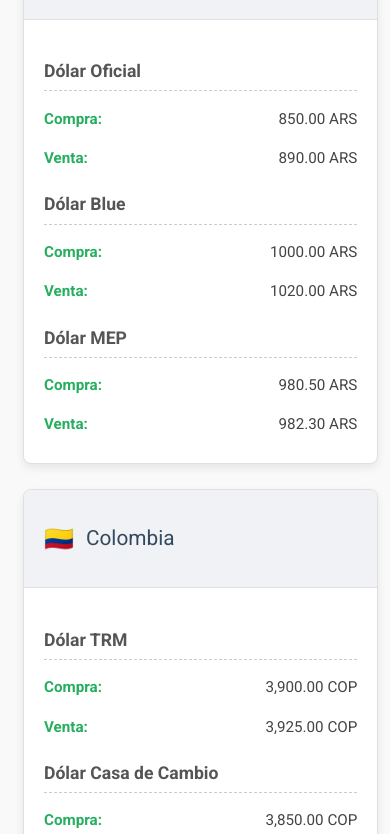
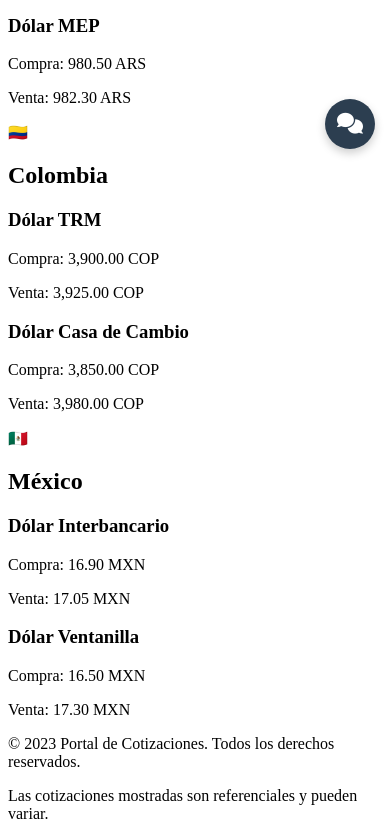
Before and after one commit to martroal/cotizador, a plain HTML site: page index.html in a window 390 px wide. Shown: the part 680-1514 px from the top of the page. Drawn offline with Linux system fonts and the light colour scheme.

Commit message:
Update style.css

```diff
--- a/style.css
+++ b/style.css
@@ -1,170 +1,161 @@
-CSS (style.css):
-/* Reset básico y configuración global */
-* {
-    margin: 0;
-    padding: 0;
-    box-sizing: border-box;
+/* ... (Estilos anteriores sin cambios) ... */
+
+/* --- Estilos para el Chat Pop-up --- */
+.chat-toggle-btn {
+    position: fixed;
+    bottom: 25px;
+    right: 25px;
+    background-color: #2c3e50; /* Color principal oscuro */
+    color: white;
+    border: none;
+    border-radius: 50%; /* Círculo */
+    width: 60px;
+    height: 60px;
+    font-size: 1.5rem; /* Tamaño del ícono */
+    display: flex;
+    justify-content: center;
+    align-items: center;
+    cursor: pointer;
+    box-shadow: 0 4px 10px rgba(0, 0, 0, 0.2);
+    z-index: 999;
+    transition: background-color 0.3s ease, transform 0.2s ease;
 }
 
-body {
-    font-family: 'Roboto', sans-serif;
-    line-height: 1.6;
-    background-color: #f9f9f9; /* Un gris muy claro para el fondo */
-    color: #333;
-    display: flex;
-    flex-direction: column;
-    min-height: 100vh;
+.chat-toggle-btn:hover {
+    background-color: #34495e; /* Un poco más claro al pasar el mouse */
+    transform: scale(1.1);
 }
 
-.container {
-    width: 90%;
-    max-width: 1200px;
-    margin: 0 auto;
-    padding: 0 15px;
+.chat-popup-container {
+    display: none; /* Oculto por defecto */
+    flex-direction: column;
+    position: fixed;
+    bottom: 25px;
+    right: 25px;
+    width: 350px; /* Ancho del chat */
+    max-height: 80vh; /* Altura máxima */
+    background-color: #ffffff;
+    border: 1px solid #dcdcdc;
+    border-radius: 10px;
+    box-shadow: 0 5px 15px rgba(0, 0, 0, 0.15);
+    z-index: 1000; /* Por encima del botón de abrir */
+    overflow: hidden; /* Para que el border-radius funcione bien */
 }
 
-/* Header */
-header {
-    background-color: #ffffff; /* Blanco para el header */
-    color: #2c3e50; /* Un azul oscuro/gris para el texto del header */
-    padding: 1.5rem 0;
-    text-align: center;
-    border-bottom: 1px solid #e0e0e0; /* Línea sutil de separación */
-    box-shadow: 0 2px 4px rgba(0, 0, 0, 0.05); /* Sombra muy sutil */
-}
-
-header h1 {
-    font-weight: 700;
-    font-size: 2.2rem;
-    letter-spacing: 1px;
-}
-
-/* Main Content */
-main {
-    flex-grow: 1; /* Para que el footer se quede abajo */
-    padding: 2rem 0;
-}
-
-.cotizaciones-grid {
-    display: grid;
-    grid-template-columns: repeat(auto-fit, minmax(280px, 1fr)); /* Columnas responsivas */
-    gap: 25px; /* Espacio entre las tarjetas */
-}
-
-/* Tarjeta de cotización individual */
-.cotizacion-card {
-    background-color: #ffffff;
-    border: 1px solid #e0e0e0; /* Borde sutil */
-    border-radius: 8px; /* Bordes redondeados */
-    box-shadow: 0 4px 8px rgba(0, 0, 0, 0.08); /* Sombra para dar profundidad */
-    overflow: hidden; /* Para que el border-radius funcione bien con el header de la tarjeta */
-    transition: transform 0.2s ease-in-out, box-shadow 0.2s ease-in-out;
-}
-
-.cotizacion-card:hover {
-    transform: translateY(-5px); /* Ligero efecto al pasar el mouse */
-    box-shadow: 0 6px 12px rgba(0, 0, 0, 0.1);
-}
-
-.card-header {
-    background-color: #f0f2f5; /* Un gris un poco más oscuro para el header de la tarjeta */
-    padding: 15px 20px;
+.chat-header-popup {
+    background-color: #f0f2f5; /* Similar al header de las tarjetas */
+    color: #34495e;
+    padding: 12px 15px;
     display: flex;
+    justify-content: space-between;
     align-items: center;
     border-bottom: 1px solid #e0e0e0;
 }
 
-.flag {
-    font-size: 1.8rem; /* Tamaño de la bandera emoji */
-    margin-right: 12px;
-    line-height: 1; /* Ajuste para alinear mejor el emoji */
+.chat-header-popup h3 {
+    margin: 0;
+    font-size: 1.1rem;
+    font-weight: 700;
 }
 
-.card-header h2 {
+.chat-close-btn {
+    background: none;
+    border: none;
     font-size: 1.5rem;
-    font-weight: 400; /* Un poco más ligero para el título del país */
-    color: #34495e; /* Otro tono de azul/gris */
+    color: #888;
+    cursor: pointer;
+    padding: 0 5px;
+    line-height: 1;
+}
+.chat-close-btn:hover {
+    color: #555;
 }
 
-.card-body {
-    padding: 20px;
+.chat-messages-area {
+    flex-grow: 1; /* Ocupa el espacio disponible */
+    padding: 15px;
+    overflow-y: auto; /* Scroll si hay muchos mensajes */
+    background-color: #f9f9f9; /* Fondo ligeramente diferente para mensajes */
+    min-height: 200px; /* Altura mínima para que se vea algo */
 }
 
-.tipo-dolar {
-    margin-bottom: 20px; /* Espacio entre tipos de dólar */
+.chat-message {
+    margin-bottom: 12px;
+    padding: 8px 12px;
+    background-color: #e9ecef; /* Fondo para cada mensaje */
+    border-radius: 6px;
+    font-size: 0.9rem;
+    line-height: 1.4;
 }
 
-.tipo-dolar:last-child {
+.chat-message:last-child {
     margin-bottom: 0;
 }
 
-.tipo-dolar h3 {
-    font-size: 1.1rem;
+.message-author {
     font-weight: 700;
-    color: #555;
-    margin-bottom: 10px;
-    padding-bottom: 5px;
-    border-bottom: 1px dashed #ccc; /* Separador sutil para el tipo de dólar */
+    color: #2c3e50; /* Color principal para el autor */
+    display: block; /* Para que el texto del mensaje empiece abajo */
+    margin-bottom: 3px;
+    font-size: 0.8rem;
 }
 
-.valores p {
-    font-size: 0.95rem;
-    color: #444;
-    margin-bottom: 6px;
-    display: flex;
-    justify-content: space-between; /* Alinea "Compra/Venta" y el valor */
+.message-text {
+    color: #495057; /* Texto del mensaje */
+    margin: 0;
+    word-wrap: break-word; /* Para que palabras largas no rompan el layout */
 }
 
-.valores p span:first-child {
-    font-weight: 400; /* "Compra:", "Venta:" */
-    color: #666;
+.chat-input-area {
+    display: flex;
+    padding: 10px 15px;
+    border-top: 1px solid #e0e0e0;
+    background-color: #f0f2f5;
 }
 
-.valores p span:last-child {
-    font-weight: 700; /* El valor numérico */
-    color: #27ae60; /* Verde para los valores, indica positivo/dinero */
-}
-
-/* Footer */
-footer {
-    background-color: #2c3e50; /* Mismo color que el texto del header para consistencia */
-    color: #ecf0f1; /* Un gris claro para el texto del footer */
-    text-align: center;
-    padding: 1.5rem 0;
-    margin-top: auto; /* Empuja el footer al final */
+#chat-message-input {
+    flex-grow: 1;
+    padding: 10px;
+    border: 1px solid #ccc;
+    border-radius: 5px;
+    margin-right: 10px;
     font-size: 0.9rem;
 }
 
-footer p {
-    margin-bottom: 0.5rem;
+#chat-message-input:focus {
+    outline: none;
+    border-color: #27ae60; /* Verde al enfocar */
+    box-shadow: 0 0 0 2px rgba(39, 174, 96, 0.2);
 }
 
-footer .disclaimer {
-    font-size: 0.8rem;
-    color: #bdc3c7; /* Un gris aún más claro para el disclaimer */
+#send-chat-message-btn {
+    padding: 10px 15px;
+    background-color: #27ae60; /* Verde para el botón de enviar */
+    color: white;
+    border: none;
+    border-radius: 5px;
+    cursor: pointer;
+    font-weight: 700;
+    transition: background-color 0.2s ease;
 }
 
-/* Media Queries para responsividad (opcional, pero bueno para detalles) */
-@media (max-width: 768px) {
-    header h1 {
-        font-size: 1.8rem;
+#send-chat-message-btn:hover {
+    background-color: #229954; /* Verde más oscuro al pasar el mouse */
+}
+
+/* Ajustes para pantallas pequeñas */
+@media (max-width: 480px) {
+    .chat-popup-container {
+        width: 90vw; /* Ocupar más ancho en móviles */
+        max-height: 70vh;
+        bottom: 15px;
+        right: 15px;
     }
-    .card-header h2 {
+    .chat-toggle-btn {
+        bottom: 15px;
+        right: 15px;
+        width: 50px;
+        height: 50px;
         font-size: 1.3rem;
     }
-    .flag {
-        font-size: 1.5rem;
-    }
 }
-
-@media (max-width: 480px) {
-    .container {
-        width: 95%;
-    }
-    .cotizaciones-grid {
-        grid-template-columns: 1fr; /* Una columna en móviles pequeños */
-    }
-     header h1 {
-        font-size: 1.6rem;
-    }
-}
```
